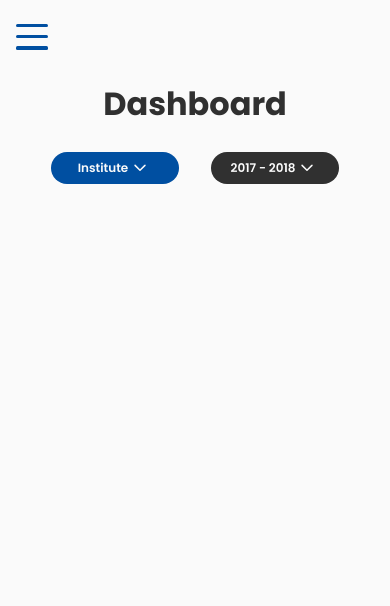
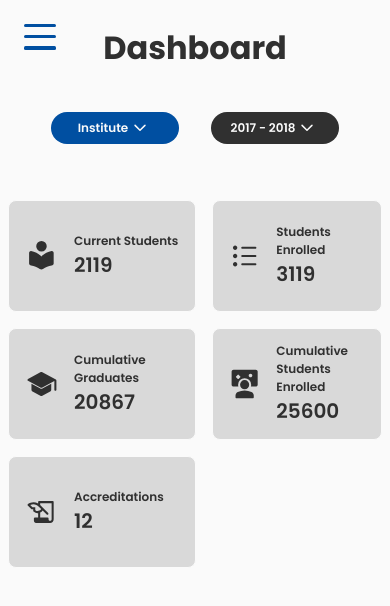
Before and after one commit to IvanildoBorges/kpi-dashboard, a React (Vite) app: page / in a window 390 px wide. Shown: the top 606 px of the page. Built offline with nearby package versions, Linux system fonts and the light colour scheme.

Commit message:
Criando Cards e modificado o estilo do MobileMenu, Section e Container

```diff
--- /dev/null
+++ b/src/components/Card.tsx
@@ -0,0 +1,101 @@
+import { styled } from "styled-components";
+
+type Props = {
+    titulo?: string,
+    icone: JSX.Element,
+    valor?: number
+}
+
+const CardContainer = styled.button`
+    //Estilo do card
+    &.card {
+        background-color: var(--color-lightGray);
+        border-radius: 0.5rem;
+        width: 100%;
+        height: 7rem;
+        padding: 0.5rem 1rem;
+        border: 1px solid var(--color-white);
+        display: flex;
+        align-items: center;
+        justify-content: center;
+        gap: 1rem;
+        cursor: pointer;
+    }
+
+    //Estilo do icone do card
+    &.card > .icon {
+        width: 3rem;
+        height: 3rem;
+    }
+    &.card > .icon path {
+        fill: var(--color-black);
+    }
+
+    //versão tablet
+    @media screen and (min-width: 610px) {
+        //
+    }
+
+    //versão desktop
+    @media screen and (min-width: 1024px) {
+        &.card {
+            width: 18rem;
+            height: 9rem;
+            padding: 0 2rem;
+            gap: 2rem;
+        }
+        &.card > .icon {
+            width: 4rem;
+            height: 4rem;
+        }
+    }
+`;
+
+const CardContent = styled.div`
+    //Estilo do conteudo do card
+    &.card-content {
+        display: flex;
+        width: 100%;
+        flex-direction: column;
+        justify-content: space-between;
+        align-items: flex-start;
+        text-align: left;
+        font-family: var(--font-family);
+        font-size: var(--font-legend-small);
+        font-weight: 600;
+        color: var(--color-black);
+    }
+    //Estilo do valor numerico recebido
+    &.card-content > .card-value {
+        font-size: var(--font-subtitle);
+    }
+
+    //versão tablet
+    @media screen and (min-width: 610px) {
+        //
+    }
+
+    //versão desktop
+    @media screen and (min-width: 1024px) {
+        &.card-content {
+            font-size: var(--font-text);
+        }
+        &.card-content > .card-title {
+            margin-bottom: 0.75rem;
+        }
+    }
+`;
+
+const Card = ({ titulo = '', icone, valor }: Props) => {
+    return (
+        <CardContainer className="card">
+            {icone}
+            <CardContent className="card-content">
+                <p className="card-title">{titulo}</p>
+                <p className="card-value">{valor}</p>
+            </CardContent>
+        </CardContainer>
+    );
+}
+
+export default Card;
--- a/src/components/MobileMenu.tsx
+++ b/src/components/MobileMenu.tsx
@@ -10,18 +10,17 @@ const MenuButton = styled.div`
         position: fixed;
         top: 0;
         left: 0;
-        width: 100%;
-        padding:1rem  0.5rem 0.5rem;
         display: block;
         transform: translate(-100% 75%);
-        background-color: var(--color-white);
         z-index: 10;
     }
     &.button-menu > .mobile-menu {
         display: block;
-        width: 3rem;
-        height: 3rem;
+        width: auto;
+        height: auto;
+        padding: 1rem;
         cursor: pointer;
+        background-color: var(--theme-color);
     }
     &.button-menu > .mobile-menu > div {
         width: 2rem;
@@ -30,6 +29,12 @@ const MenuButton = styled.div`
         background-color: var(--primary-color);
         margin: 0.5rem;
         transition: .3s;
+    }
+    &.button-menu > .mobile-menu.active {
+        background-color: var(--primary-color);
+    }
+    &.button-menu > .mobile-menu.active > div {
+        background-color: var(--color-white);
     }
     &.button-menu > .mobile-menu.active > .line1 {
         transform: rotate(-50deg) translate(-9px, 9px);
--- a/src/components/SectionTitle.tsx
+++ b/src/components/SectionTitle.tsx
@@ -7,7 +7,19 @@ type Props = {
 //Estilo da Seção de Titulo
 const ContainerTitle = styled.div`
     &.section-title {
-        //
+        margin-bottom: 1rem;
+        width: 100%;
+        background-color: var(--theme-color);
+        text-align: center;
+    }
+
+    //versão tablet
+    @media screen and (min-width: 610px) {
+        &.section-title {
+            margin-bottom: 0;
+            width: auto;
+            text-align: left;
+        }
     }
 `;
 
--- a/src/components/layout/Container.tsx
+++ b/src/components/layout/Container.tsx
@@ -14,14 +14,14 @@ const ContainerBox = styled.div`
         flex-direction: column;
         justify-content: flex-start;
         align-items: center;
-        padding: 5rem 2rem 1rem;
+        padding: 1.5rem 2rem 2rem;
         margin: 0 auto;
     }
     @media screen and (min-width: 610px) {
         &.container {
             flex-direction: row;
             justify-content: space-between;
-            padding: 5rem 3rem 1.5rem;
+            padding: 0 3rem 3rem;
             margin: 0;
         }
     }
--- /dev/null
+++ b/src/model/CardModel.ts
@@ -0,0 +1,5 @@
+export type CardType = {
+    titulo: string,
+    valor: number,
+    icone: JSX.Element
+}
--- a/src/pages/Dashboard/Dashboard.tsx
+++ b/src/pages/Dashboard/Dashboard.tsx
@@ -1,15 +1,95 @@
+import Card from "../../components/Card";
 import SectionTitle from "../../components/SectionTitle";
 import SelectButton from "../../components/SelectButton";
 import Container from "../../components/layout/Container";
 import Section from "../../components/layout/Section";
+import { CardType } from "../../model/CardModel";
 import {
     DashboardContainer
 } from "./style";
 
 export default function Dashboard() {
+    //Array de objetos para servir de base na geraCards()
+    const dataItems: CardType[] = [
+        {
+            titulo: "Current Students",
+            valor: 2119,
+            icone:  <svg
+                        xmlns="http://www.w3.org/2000/svg"
+                        height="48"
+                        viewBox="0 96 960 960"
+                        width="48"
+                        className="icon">
+                            <title>cumulative enrolled</title>
+                            <path fill="#000" d="M434 959q-58-42-122.5-68T179 857q-25-3-42-21.5T120 794V483q0-26 18-42.5t41-12.5q79 12 155.5 53T480 587q69-65 145.5-106T781 428q23-4 41 12.5t18 42.5v311q0 23-17 41.5T781 857q-68 8-132.5 34T526 959q-20 14-46 14t-46-14Zm49-515q-65 0-109.5-44.5T329 290q0-65 44.5-109.5T483 136q65 0 109.5 44.5T637 290q0 65-44.5 109.5T483 444Z"/>
+                    </svg>
+        },
+        {
+            titulo: "Students Enrolled",
+            valor: 3119,
+            icone:  <svg
+                        xmlns="http://www.w3.org/2000/svg"
+                        height="48"
+                        viewBox="0 96 960 960"
+                        width="48"
+                        className="icon">
+                            <title>enrolled</title>
+                            <path fill="#000" d="M407 858q-12.75 0-21.375-8.675-8.625-8.676-8.625-21.5 0-12.825 8.625-21.325T407 798h403q12.75 0 21.375 8.675 8.625 8.676 8.625 21.5 0 12.825-8.625 21.325T810 858H407Zm0-252q-12.75 0-21.375-8.675-8.625-8.676-8.625-21.5 0-12.825 8.625-21.325T407 546h403q12.75 0 21.375 8.675 8.625 8.676 8.625 21.5 0 12.825-8.625 21.325T810 606H407Zm0-253q-12.75 0-21.375-8.675-8.625-8.676-8.625-21.5 0-12.825 8.625-21.325T407 293h403q12.75 0 21.375 8.675 8.625 8.676 8.625 21.5 0 12.825-8.625 21.325T810 353H407ZM189 895q-28.05 0-48.025-19Q121 857 121 828.5t19.5-48q19.5-19.5 48-19.5t47.5 19.975Q255 800.95 255 829q0 27.225-19.387 46.612Q216.225 895 189 895Zm0-252q-28.05 0-48.025-19.681Q121 603.638 121 576t19.975-47.319Q160.95 509 189 509q27.225 0 46.613 19.681Q255 548.362 255 576t-19.387 47.319Q216.225 643 189 643Zm-1-253q-27.637 0-47.319-19.681Q121 350.638 121 323t19.681-47.319Q160.363 256 188 256q27.637 0 47.319 19.681Q255 295.362 255 323t-19.681 47.319Q215.637 390 188 390Z"/>
+                    </svg>
+        },
+        {
+            titulo: "Cumulative Graduates",
+            valor: 20867,
+            icone: <svg
+                        xmlns="http://www.w3.org/2000/svg"
+                        height="48" viewBox="0 96 960 960"
+                        width="48"
+                        className="icon">
+                            <title>graduates</title>
+                            <path fill="#000" d="M890 773q-13 0-21.5-8.5T860 743V491L508 681q-7 4-14 5.5t-15 1.5q-8 0-14.5-1.5T451 681L88 482q-8-4-11.5-11T73 456q0-8 3.5-15T88 430l362-198q7-4 14-6t15-2q8 0 15 2t14 6l396 215q8 5 12 12t4 15v269q0 13-8.5 21.5T890 773ZM479 927q-8 0-15-1.5t-14-5.5L220 794q-14-8-22.5-22t-8.5-31V567l249 136 20 10q10 5 21 5t21.5-5q10.5-5 20.5-10l248-136v174q0 17-8.5 31T738 794L508 920q-7 4-14 5.5t-15 1.5Z"/>
+                    </svg>
+        },
+        {
+            titulo: "Cumulative Students Enrolled",
+            valor: 25600,
+            icone:  <svg
+                        xmlns="http://www.w3.org/2000/svg"
+                        height="48"
+                        viewBox="0 96 960 960"
+                        width="48"
+                        className="icon">
+                            <title>current students</title>
+                            <path fill="#000" d="M271 420q5 5 10.5 5t10.5-5l54-53q5-5 5-11t-5-11l-54-53q-5-5-10.5-5t-10.5 5l-54 53q-5 5-5 11t5 11l54 53Zm389-49q23 0 39-16t16-39q0-23-16-39t-39-16q-23 0-39 16t-16 39q0 23 16 39t39 16Zm-430 645q-13 0-21.5-8.5T200 986v-54q0-35 19.5-65t51.5-45q49-23 102-34.5T480 776q54 0 107 11.5T689 822q32 15 51.5 45t19.5 65v54q0 13-8.5 21.5T730 1016H230Zm250-280q-58 0-99-41t-41-99q0-58 41-99t99-41q58 0 99 41t41 99q0 58-41 99t-99 41Zm-191-80H140q-24 0-42-18t-18-42V196q0-24 18-42t42-18h680q24 0 42 18t18 42v400q0 24-18 42t-42 18H671q5-14 7-29t2-31q0-83-58.5-141.5T480 396q-83 0-141.5 58.5T280 596q0 16 2 31t7 29Z"/>
+                    </svg>
+        },
+        {
+            titulo: "Accreditations",
+            valor: 12,
+            icone:  <svg
+                        xmlns="http://www.w3.org/2000/svg"
+                        height="48" viewBox="0 96 960 960"
+                        width="48"
+                        className="icon">
+                            <title>accreditations</title>
+                            <path fill="#000" d="M321 896q-24 0-42-18t-18-42v-70q0-13 8.5-21.5T291 736h94V609q-38 3-76-10.5T241 556v-58h-50L88 395q-12-12-12-27t12-24q32-24 74.5-39t85.5-15q30 0 68.5 9.5T385 330v-44q0-13 8.5-21.5T415 256h395q13 0 21.5 8.5T840 286v505q0 44-30.5 74.5T735 896H321Zm124-160h215q13 0 21.5 8.5T690 766v25q0 20 12.5 32.5T735 836q20 0 32.5-12.5T780 791V316H445v57l228 228q6 6 9.5 12t3.5 14q0 13-8.5 21.5T656 657q-8 0-14-3.5t-12-9.5L517 531l-17 20q-13 15-26 23t-29 15v147ZM218 438h83v89q17 11 33.5 16.5T368 549q25 0 51-13.5t38-27.5l17-20-69-69q-32-32-72-50.5T248 350q-27 0-49 6.5T154 374l64 64Z"/>
+                    </svg>
+        },
+    ];
+
+    const geraCards = (): JSX.Element[] => {
+        return dataItems.map((item, index) =>
+            <Card
+                key={index}
+                icone={item.icone}
+                titulo={item.titulo}
+                valor={item.valor}
+            />
+        );
+    }
+
     return (
         <DashboardContainer>
-            <Section classe="dashboard">
+            <Section>
                 <Container>
                     <SectionTitle titulo="Dashboard" />
                     <div className="buttons-select">
@@ -18,6 +98,13 @@ export default function Dashboard() {
                     </div>
                 </Container>
             </Section>
+            <Section>
+                <Container>
+                <div className="list-cards">
+                        { geraCards() }
+                    </div>
+                </Container>
+            </Section>
         </DashboardContainer>
     );
 }
--- a/src/pages/Dashboard/style.tsx
+++ b/src/pages/Dashboard/style.tsx
@@ -2,30 +2,46 @@ import { styled } from "styled-components";
 
 //Serve para ajustar os componentes a pagina
 export const DashboardContainer = styled.div`
-    //Estilo da Section dashboard
-    .dashboard {
-        //
-    }
     //Estilo da div pai dos ButtonsSelect
-    .dashboard > .container > .buttons-select {
+    .section > .container > .buttons-select {
         width: 100%;
         display: flex;
         justify-content: center;
         gap: 2rem;
         margin-top: 1.5rem;
     }
+    //Estilo da lista de cards
+    .section > .container > .list-cards {
+        display: grid;
+        grid-template-columns: 1fr 1fr;
+        grid-gap: 1rem;
+    }
 
     //versão tablet
     @media screen and (min-width: 610px) {
-        .dashboard > .container >  .buttons-select {
+        .section > .container >  .buttons-select {
             margin-top: 0;
             justify-content: flex-end;
+        }
+        .section > .container > .list-cards {
+            grid-template-columns: 1fr 1fr 1fr;
+            grid-gap: 0.5rem;
         }
     }
     //versão desktop
     @media screen and (min-width: 1024px) {
-        .dashboard > .container >  .buttons-select {
+        .section > .container >  .buttons-select {
             gap: 2rem;
+        }
+        .section > .container > .list-cards {
+            width: 100%;
+            display: flex;
+            align-items: center;
+            justify-items: flex-start;
+            flex-wrap: wrap;
+        }
+        .section > .container > .list-cards > .card:not(:last-child) {
+            margin-right: 1rem;
         }
     }
 `;
```
Also changed, not shown: 1 other file (tests, documents, lock files or other folders).
